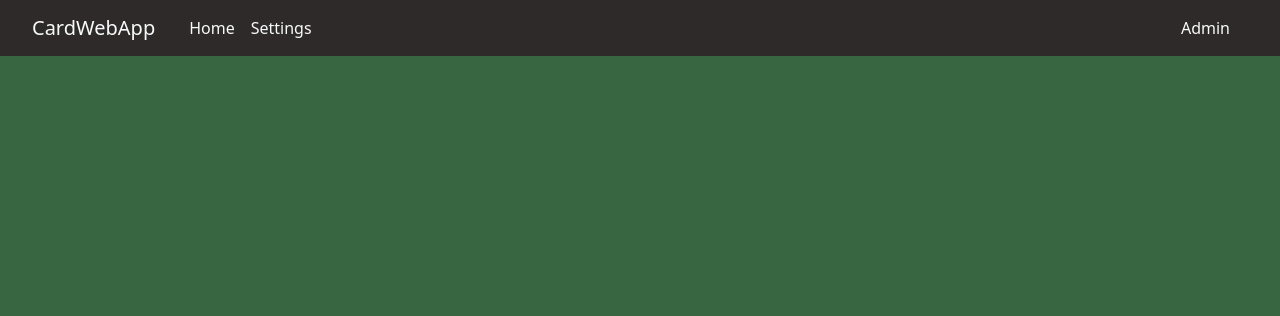
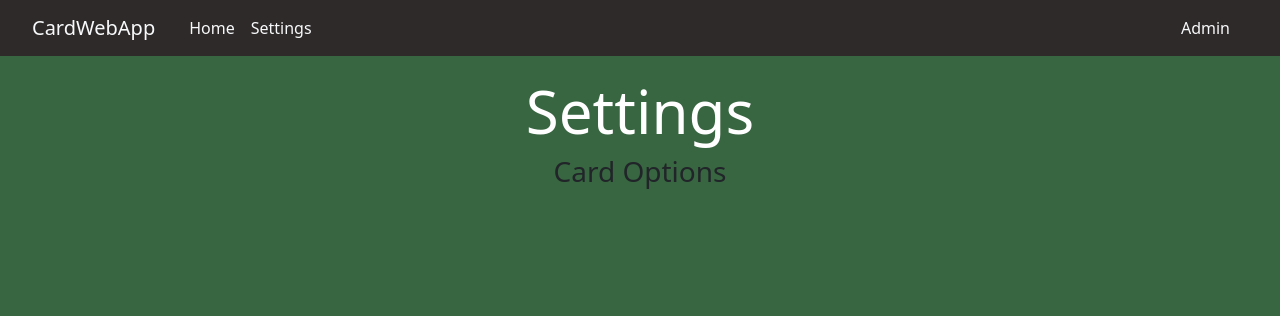
Before and after one commit to catrionaaa/webdev, a Flask app: page /settings in a window 1280 px wide. Shown: the top 316 px of the page. Run offline with Flask 3, Linux system fonts and the light colour scheme.

Commit message:
Added headings and basic layout to settings page

```diff
--- a/static/styles.css
+++ b/static/styles.css
@@ -10,6 +10,14 @@ h1 {
     color: white;
     font-size: 80px;
 }
+
+h2 {
+    color: white;
+    margin-top: 75px;
+    font-size: 60px;
+}
+
+/* Home page CSS */
 
 .container {
     display: flex;
@@ -28,6 +36,16 @@ h1 {
     box-shadow: 3px 3px black;
 }
 
+/* Settings page CSS */
+
+.settings-container {
+    margin: 0 auto;
+    width: 50%;
+    display: flex;
+    flex-direction: column;
+    align-items: center;
+}
+
 /* Navbar CSS */
 
 nav {
--- a/templates/settings.html
+++ b/templates/settings.html
@@ -4,6 +4,10 @@
 
 {% block content %}
 
-    <p>This is the settings page.</p>
+<div class="settings-container">
+    <h2>Settings</h2>
+    <h3>Card Options</h3>
+
+</div>
 
 {% endblock %}
```
